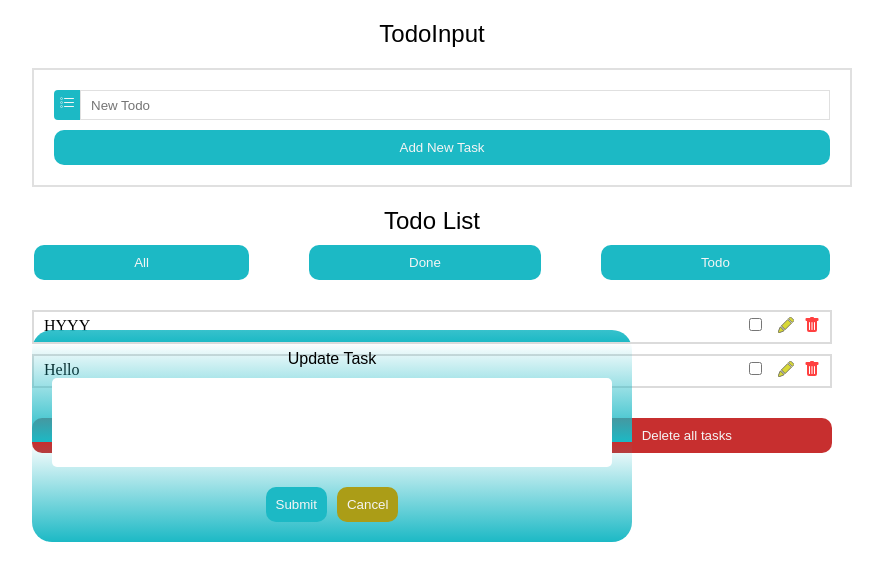
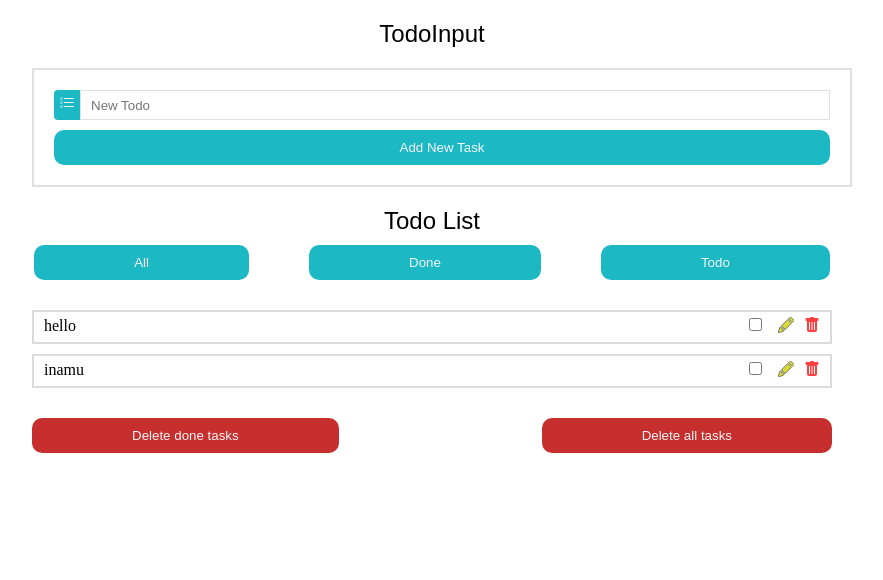
Before and after one commit to inamrockx/TO_DO_LIST-React-, a React (Vite) app: page / in a window 1280 px wide. Shown: the top 580 px of the page, without its empty margins (208-1091 px from the left). Built offline with nearby package versions, Linux system fonts and the light colour scheme; data requests are answered from the project's data file; a web font is replaced by a local one.

Commit message:
CRUD is working fine ...but some extra functionalities still need to be completed

```diff
--- a/db.json
+++ b/db.json
@@ -1,12 +1,12 @@
 {
   "tasks": [
     {
-      "task": "HYYY",
+      "task": "hello",
       "id": "wEXrqdmGBNg"
     },
     {
-      "task": "Hello",
-      "id": "TrkjvC8O5aw"
+      "task": "inamu",
+      "id": "9mwcrPv8vjw"
     }
   ],
   "$schema": "./node_modules/json-server/schema.json"
--- a/src/App.jsx
+++ b/src/App.jsx
@@ -7,6 +7,8 @@ import {UpdateModal} from "./updateModal.jsx"
 
 function App() {
   const [data, setData] = useState([]);
+  const [editingTask, setEditingTask] = useState(null);
+
   // fetching data
   useEffect(() => {
     FetchingData().then((getData) => {
@@ -31,9 +33,14 @@ function App() {
 
       {/* List section starts */}
       <section className="list">
-        <List data={data} refreshTasks={refreshTasks}  />
-        <UpdateModal/>
-
+        <List data={data} refreshTasks={refreshTasks} setEditingTask={setEditingTask} />
+        {editingTask && (
+          <UpdateModal
+            task={editingTask}
+            onClose={() => setEditingTask(null)}
+            refreshTasks={refreshTasks}
+          />
+        )}
       </section>
       {/* List section ends */}
 
--- a/src/List.jsx
+++ b/src/List.jsx
@@ -3,7 +3,7 @@ import { Button } from "./button.jsx";
 import { Tasks } from "./tasks.jsx";
 
 
-export function List({ data , refreshTasks}) {
+export function List({ data , refreshTasks, setEditingTask}) {
   return (
     <>
       <div className="listContainer">
@@ -21,7 +21,7 @@ export function List({ data , refreshTasks}) {
 
       <div className="tasksContainer">
         {data
-          ? data.map((getData) => <Tasks data={getData} refreshTasks={refreshTasks} />)
+          ? data.map((getData) => <Tasks data={getData} refreshTasks={refreshTasks} setEditingTask={setEditingTask} />)
           : console.log("no data found")}
 
         <div className="del-btns">
--- a/src/tasks.jsx
+++ b/src/tasks.jsx
@@ -1,7 +1,6 @@
 import "./tasks.css";
 import {Del} from "./delete.js";
-import { UpdateModal } from "./updateModal.jsx"
-export function Tasks({data , refreshTasks}) {
+export function Tasks({data , refreshTasks, setEditingTask}) {
   return (
     <>
       <div className="myTask">
@@ -15,7 +14,7 @@ export function Tasks({data , refreshTasks}) {
 
           <div>
             <button onClick={()=>{
-              <updateModal id={data.id}  />
+              setEditingTask(data);
             }} className="pencilSvg-Btn">
               <svg
                 xmlns="http://www.w3.org/2000/svg"
--- a/src/updateModal.css
+++ b/src/updateModal.css
@@ -50,6 +50,9 @@
   background: #ab9d17;
 }
 
-.hideModal {
+.hidden {
   display: none;
 }
+.show{
+  display: flex;
+}
--- a/src/updateModal.jsx
+++ b/src/updateModal.jsx
@@ -2,24 +2,27 @@ import "./updateModal.css";
 import { UpdateData } from "./update.js";
 import { useState } from "react";
 
-export function UpdateModal({id  }) {
-    const [updatedTask , setUpdatedTask]=useState([]);
-    const [isActive , setisActive]=useState('');
+export function UpdateModal({ task, onClose, refreshTasks }) {
+    const [updatedTask , setUpdatedTask]=useState(task.task);
 
   return (
     <>
-      <div className={`modal ${isActive && isActive }`}>
+      <div className="modal">
         <div className="input">
           <label htmlFor="textarea">Update Task</label>
           <textarea value={updatedTask} onChange={(e)=>{setUpdatedTask(e.target.value)}} name="textarea" id="textarea" rows={3}></textarea>
         </div>
         <div className="btns">
-          <button onClick={()=>{
-            updatedTask ?  UpdateData(id , updatedTask) : console.log('updatedTask is empty');
+          <button onClick={async ()=>{
+            if (updatedTask) {
+              await UpdateData(task.id , updatedTask);
+              refreshTasks();
+              onClose();
+            } else {
+              console.log('updatedTask is empty');
+            }
           }} className="btn blue">Submit</button>
-          <button onClick={()=>{
-            setisActive('hideModal');
-          }} className="btn yellow">Cancel</button>
+          <button onClick={onClose} className="btn yellow">Cancel</button>
         </div>
       </div>
     </>
```
